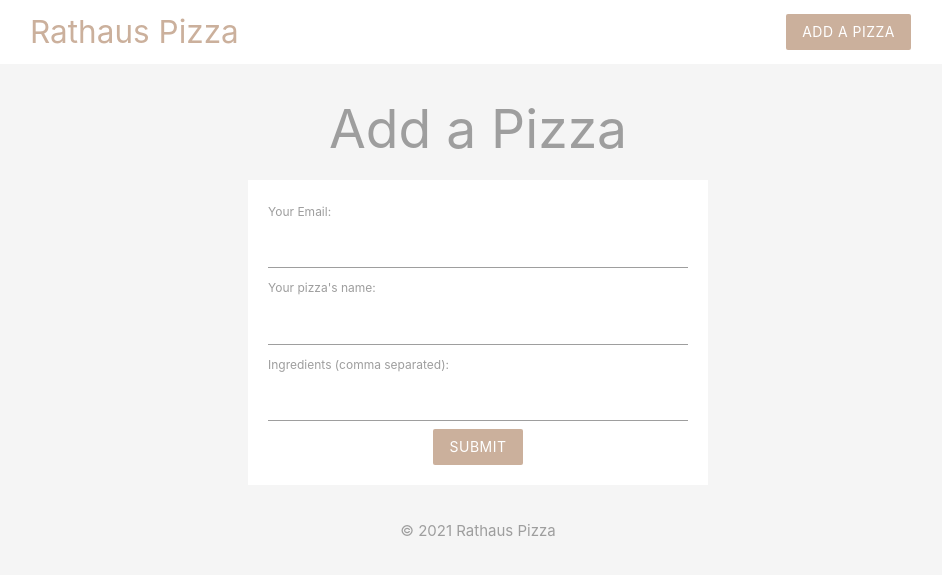
After one commit to nataliecardot/pizza-shop, a PHP site: page /add.php in a window 1280 px wide. The commit adds this page. Shown: the top 575 px of the page, without its empty margins (162-1104 px from the left). Run offline with PHP 8.4, Linux system fonts and the light colour scheme.

Commit message:
Add form for adding pizza

```diff
--- /dev/null
+++ b/add.php
@@ -0,0 +1,32 @@
+<?php
+
+?>
+
+
+<!DOCTYPE html>
+<html>
+
+  <?php include('templates/header.php'); ?>
+
+  <section class="container grey-text">
+    <h2 class="center">Add a Pizza</h2>
+    <form action="" class="white" method="">
+      <label for="email">Your Email:</label>
+      <input type="text" id="email" name="email">
+
+      <label for="title">Your pizza's name:</label>
+      <input type="text" id="title" name="title">
+
+      <label for="ingredients">Ingredients (comma separated):</label>
+      <input type="text" id="ingredients" name="ingredients">
+
+      <div class="center">
+        <input type="submit" name="submit" value="submit" class="btn brand z-depth-0">
+      </div>
+    </form>
+
+  </section>
+
+  <?php include('templates/footer.php'); ?>
+
+</html>
--- a/templates/header.php
+++ b/templates/header.php
@@ -8,11 +8,19 @@
     .brand {
       background: #cbb09c;
     }
-    .brand:hover {
+
+    /* .brand:hover {
       background: #b99579;
-    }
+    } */
+
     .brand-text {
       color: #cbb09c !important;
+    }
+
+    form {
+      max-width: 460px;
+      margin: 20px auto;
+      padding: 20px;
     }
   </style>
 </head>
```
